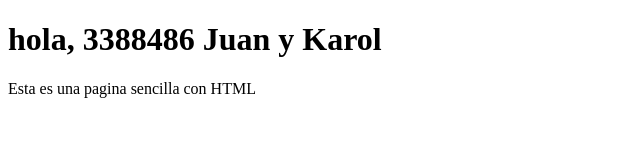
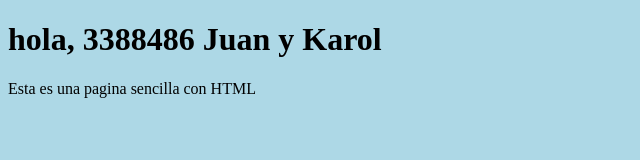
Before and after one commit to karo0ol/proyecto-equipo, a plain HTML site: page index.html in a window 1280 px wide. Shown: the whole page, without its empty margins (0-640 px from the left). Drawn offline with Linux system fonts and the light colour scheme.

Commit message:
Fondo azul actuzalizado

```diff
--- a/index.html
+++ b/index.html
@@ -1,9 +1,11 @@
 <!DOCTYPE html>
 <html lang="en">
+    <link rel="stylesheet" href="styles.css">
 <head>
     <meta charset="UTF-8">
     <meta name="viewport" content="width=device-width, initial-scale=1.0">
     <title>Mi pagina sencilla</title>
+
 </head>
 <body>
 
--- a/styles.css
+++ b/styles.css
@@ -1 +1,4 @@
-/* Hoja de estilos */
+
+body{
+background-color: lightblue;
+}
```
